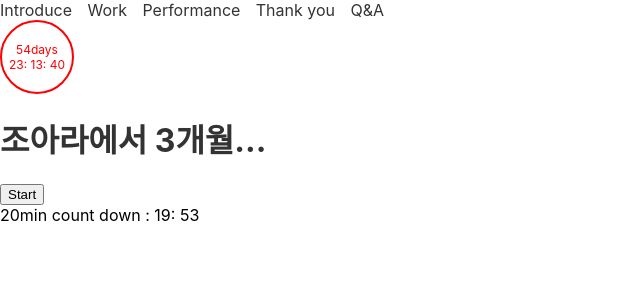
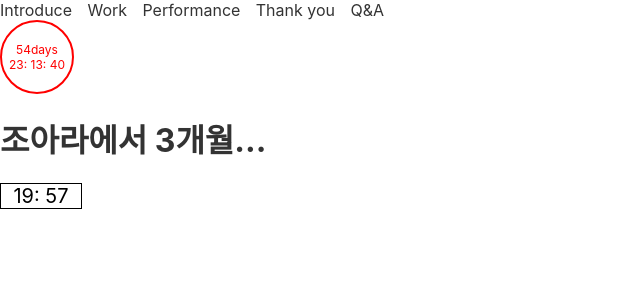
Before and after one commit to KainyRyu/probation_performance_presentation, a React (Create React App) app: page / in a window 1280 px wide. Both pictures are taken after a click on the button "Start". Shown: the top 300 px of the page, without its empty margins (0-640 px from the left). Built offline with nearby package versions, Linux system fonts and the light colour scheme.

Commit message:
:triangular_flag_on_post: Create Timer component
Create Timer.js component for 20mintues

```diff
--- a/src/component/Timer.js
+++ b/src/component/Timer.js
@@ -1,55 +1,78 @@
-import React, { useEffect, useState } from 'react';
+import React, {
+  useCallback,
+  useEffect,
+  useMemo,
+  useRef,
+  useState
+} from 'react';
 import styled from '@emotion/styled';
+import dayjs from 'dayjs';
 
 export default function Timer() {
-  const [ends, setEnds] = useState(0);
-  const [timeLeft, setTimeLeft] = useState();
+  const [startTime, setStartTime] = useState(0);
+  const [timeInText, setTimeInText] = useState('00 : 00');
+  const [leftSeconds, setLeftSeconds] = useState(0);
 
-  const currentTime = new Date().getTime();
+  // Starting time
+  const onClick = useCallback(() => {
+    setStartTime(dayjs().format('mm : ss'));
+    setLeftSeconds(
+      dayjs(startTime, 'mm : ss')
+        .add(20, 'minute')
+        .diff(dayjs(startTime, 'mm : ss'), 'second')
+    );
+  }, [startTime]);
 
-  const timeCal = timeleft => {
-    const days = Math.floor(timeleft / (1000 * 60 * 60 * 24));
-    const hours = Math.floor(
-      (timeleft % (1000 * 60 * 60 * 24)) / (1000 * 60 * 60)
-    );
-    const minutes = Math.floor((timeleft % (1000 * 60 * 60)) / (1000 * 60));
-    const seconds = Math.floor((timeleft % (1000 * 60)) / 1000);
-    return { days, hours, minutes, seconds };
-  };
+  useEffect(() => {
+    const minutes = Math.floor(leftSeconds / 60);
+    const seconds = Math.floor(leftSeconds - minutes * 60);
+    setTimeInText(`${minutes}: ${seconds}`);
+  }, [setTimeInText, leftSeconds]);
 
-  const onClickStart = () => {
-    const starts = currentTime;
-
-    starts && setEnds(starts + 1200000);
-  };
-
-  setInterval(() => ends && setTimeLeft(timeCal(ends - currentTime)), 1000);
+  useInterval(() => {
+    if (leftSeconds > 0) {
+      setLeftSeconds(leftSeconds - 1);
+    }
+  }, 1000);
 
   return (
-    <>
-      <button onClick={onClickStart}>Start</button>
-      <div>
-        20min count down : {timeLeft && timeLeft.minutes}:{' '}
-        {timeLeft && timeLeft.seconds}
-      </div>
-    </>
+    <TimerWrapper>
+      {!startTime ? (
+        <button onClick={onClick}>Start</button>
+      ) : (
+        <ShowTime>{timeInText}</ShowTime>
+      )}
+    </TimerWrapper>
   );
 }
 
-const TimeBar = styled.div`
-  border: solid 1px black;
-  height: 30px;
-  width: 30vw;
+const ShowTime = styled.div`
+  border: black 1px solid;
+  font-size: 20px;
+  text-align: center;
+  width: 80px;
 `;
 
-const Overlay = styled.div`
-  background: dodgerblue;
-  position: absolute;
-  height: 20px;
-  width: 20px;
+const TimerWrapper = styled.div`
+  align-self: center;
 `;
 
-const StartBtn = styled.button`
-  background: white;
-  border: black 1px solid;
-`;
+function useInterval(callback, delay) {
+  const savedCallback = useRef();
+
+  // Remember the latest callback.
+  useEffect(() => {
+    savedCallback.current = callback;
+  }, [callback]);
+
+  // Set up the interval.
+  useEffect(() => {
+    function tick() {
+      savedCallback.current();
+    }
+    if (delay !== null) {
+      const id = setInterval(tick, delay);
+      return () => clearInterval(id);
+    }
+  }, [delay]);
+}
```
